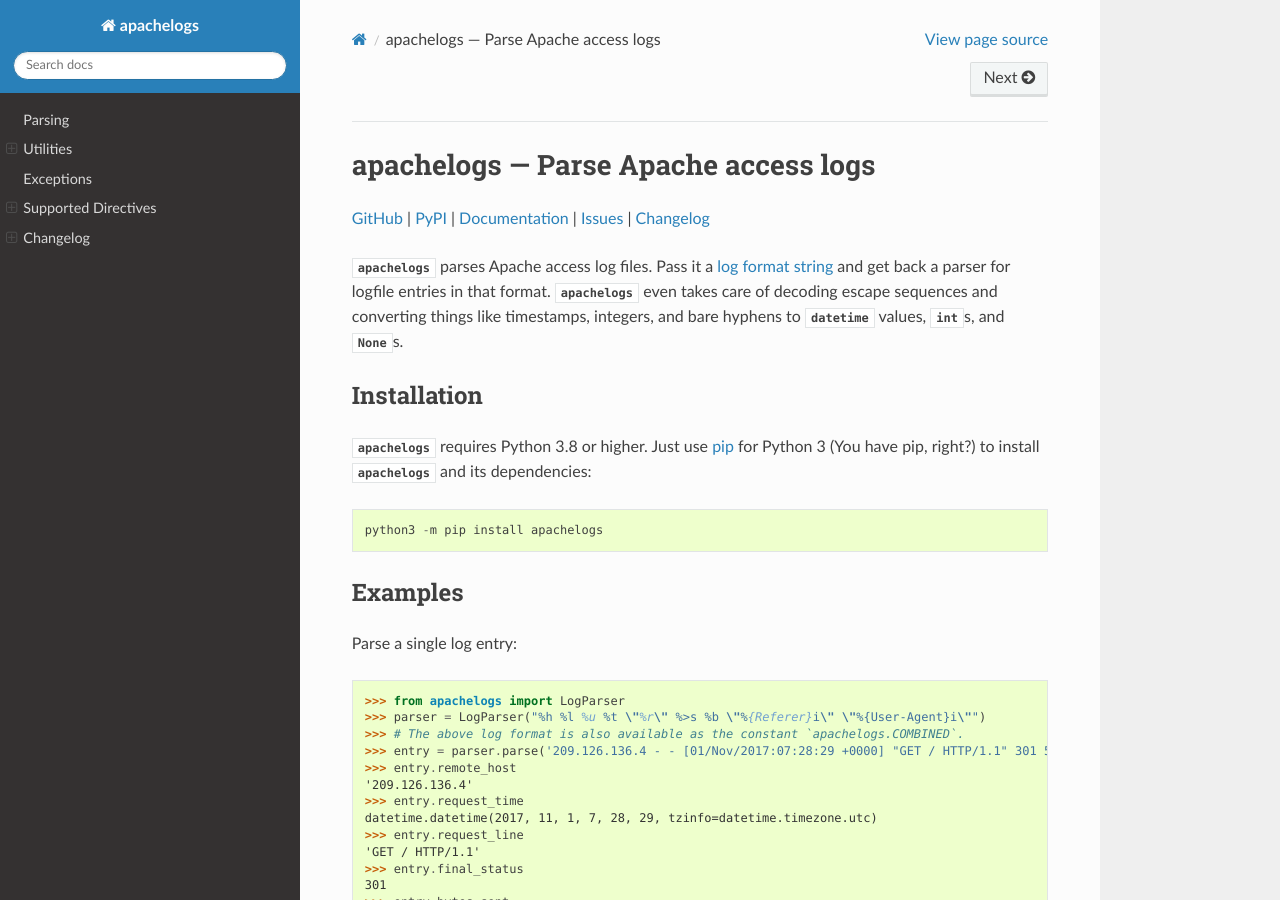
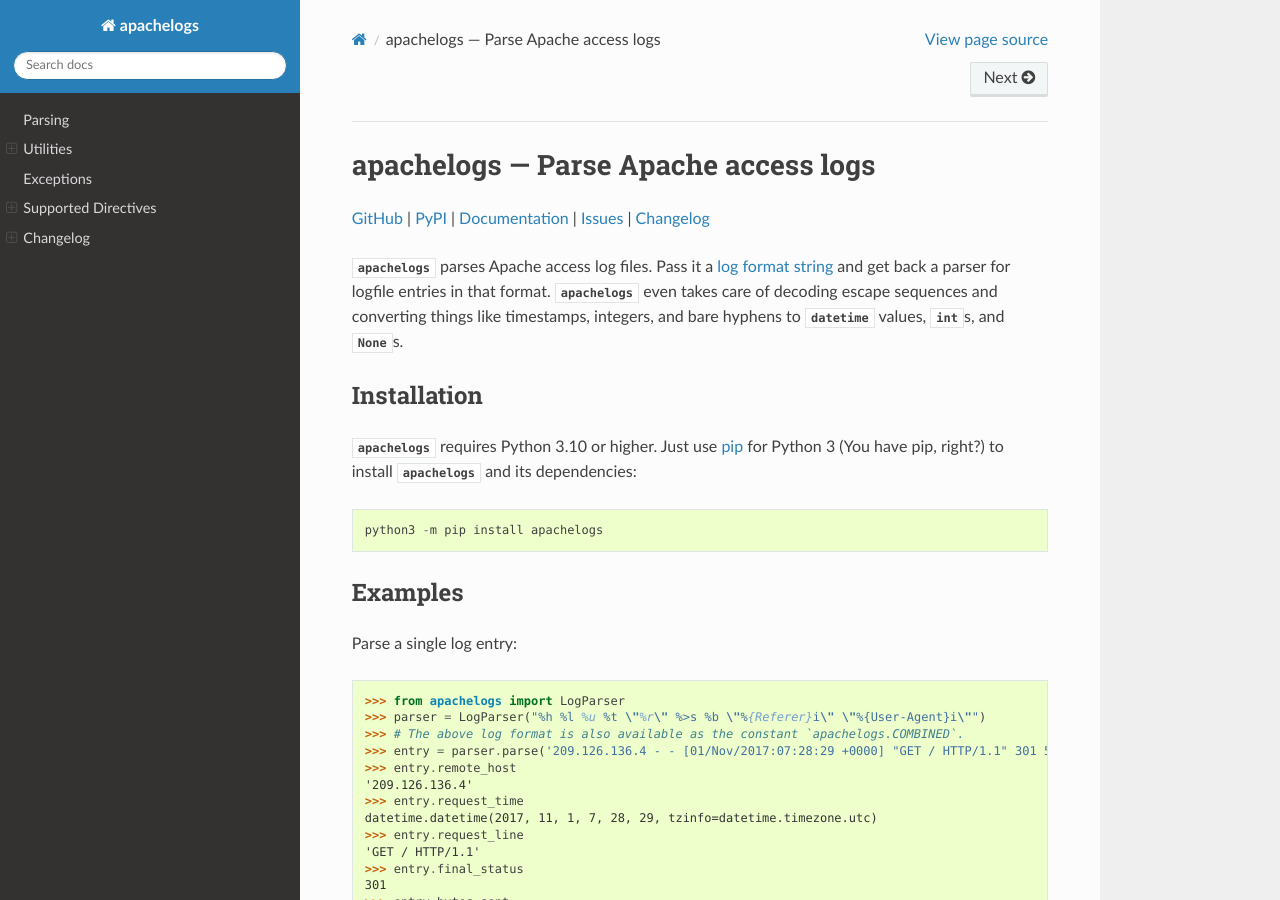
Before and after one commit to jwodder/apachelogs, a Sphinx documentation site: the page built from docs/index.rst, in a window 1280 px wide and 900 px high. Built offline with Sphinx 7.4.7 and the Read the Docs theme 3.1.0, drawn with Linux system fonts in a browser that asks for light colours.

Commit message:
Drop support for Python 3.8 & 3.9

```diff
--- a/README.rst
+++ b/README.rst
@@ -34,7 +34,7 @@
 
 Installation
 ============
-``apachelogs`` requires Python 3.8 or higher.  Just use `pip
+``apachelogs`` requires Python 3.10 or higher.  Just use `pip
 <https://pip.pypa.io>`_ for Python 3 (You have pip, right?) to install
 ``apachelogs`` and its dependencies::
 
--- a/docs/changelog.rst
+++ b/docs/changelog.rst
@@ -6,6 +6,7 @@
 v0.7.0 (in development)
 -----------------------
 - Support Python 3.14
+- Drop support for Python 3.8 and 3.9
 
 
 v0.6.1 (2024-12-01)
--- a/docs/index.rst
+++ b/docs/index.rst
@@ -28,7 +28,7 @@
 
 Installation
 ============
-`apachelogs` requires Python 3.8 or higher.  Just use `pip
+`apachelogs` requires Python 3.10 or higher.  Just use `pip
 <https://pip.pypa.io>`_ for Python 3 (You have pip, right?) to install
 `apachelogs` and its dependencies::
 
--- a/pyproject.toml
+++ b/pyproject.toml
@@ -7,7 +7,7 @@
 dynamic = ["version"]
 description = "Parse Apache access logs"
 readme = "README.rst"
-requires-python = ">=3.8"
+requires-python = ">=3.10"
 license = "MIT"
 license-files = ["LICENSE"]
 authors = [
@@ -24,8 +24,6 @@
 classifiers = [
     "Programming Language :: Python :: 3 :: Only",
     "Programming Language :: Python :: 3",
-    "Programming Language :: Python :: 3.8",
-    "Programming Language :: Python :: 3.9",
     "Programming Language :: Python :: 3.10",
     "Programming Language :: Python :: 3.11",
     "Programming Language :: Python :: 3.12",
```
Also changed, not shown: CHANGELOG.md (+1 -0 lines), 2 other files.
